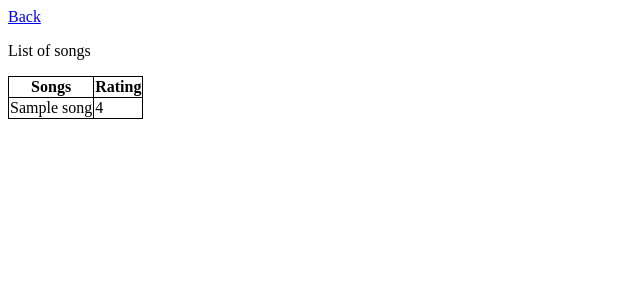
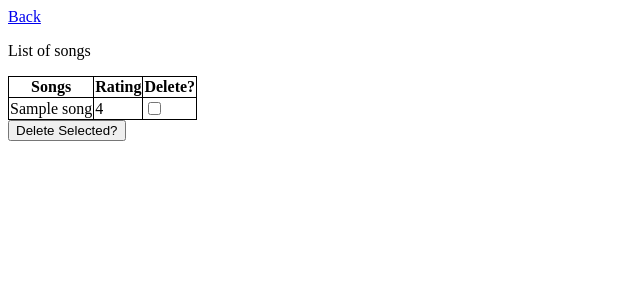
Before and after one commit to kcharris/list_data, a Django app: page /inventory/item_list/ in a window 1280 px wide. Shown: the top 300 px of the page, without its empty margins (0-640 px from the left). Run offline with Django 3.2, Linux system fonts and the light colour scheme; tables that the repository leaves empty hold one stand-in row (values such as "Sample post").

Commit message:
add a delete button for multiple checked items in item list

```diff
--- a/inventory/templates/inventory/item_list.html
+++ b/inventory/templates/inventory/item_list.html
@@ -2,15 +2,21 @@
 <link rel="stylesheet" type="text/css" href="{% static 'inventory/style.css' %}">
 <a href= "../">Back</a>
 <p>List of songs</p>
+<form action = "../item_list/" method= "POST">
+  {% csrf_token %}
 <table>
   <tr>
     <th>Songs</th>
     <th>Rating</th>
+    <th>Delete?</th>
   </tr>
   {% for song in songs %}
   <tr>
     <td>{{ song.name }}</td>
     <td>{{ song.rating }}</td>
+    <td><input type= "checkbox" name = "{{ song.name }}" value = "{{ song }}" ></td>
   </tr>
   {% endfor %}
 </table>
+  <input type = "submit" value = "Delete Selected?">
+</form>
--- a/inventory/urls.py
+++ b/inventory/urls.py
@@ -4,7 +4,7 @@ from django.urls import path, include
 
 urlpatterns = [
   path('', views.index, name= 'index'),
-  path("item_list/", views.item_list),
+  path("item_list/", views.item_list, name = "item_list"),
   path('confirmation/', views.confirmation),
   path('accounts/', include('django.contrib.auth.urls')),
   path("accounts/", views.account.as_view()),
--- a/inventory/views.py
+++ b/inventory/views.py
@@ -13,8 +13,15 @@ def index(request):
   return render(request, "inventory/index.html", {'song_form' : song_form})
 
 def item_list(request):
-  songs = Song.objects.all()
-  return render(request, "inventory/item_list.html", {"songs" : songs})
+  if request.method == "GET":
+    songs = Song.objects.all()
+    return render(request, "inventory/item_list.html", {"songs" : songs})
+  if request.method == "POST":
+    form = request.POST
+    for x in form:
+      song = Song.objects.filter(name = x)
+      song.delete()
+    return HttpResponseRedirect(reverse(item_list))
 
 def confirmation(request):
   song_form = SongForm(request.POST)
```
Also changed, not shown: inventory/tests.py (line endings or trailing spaces).
